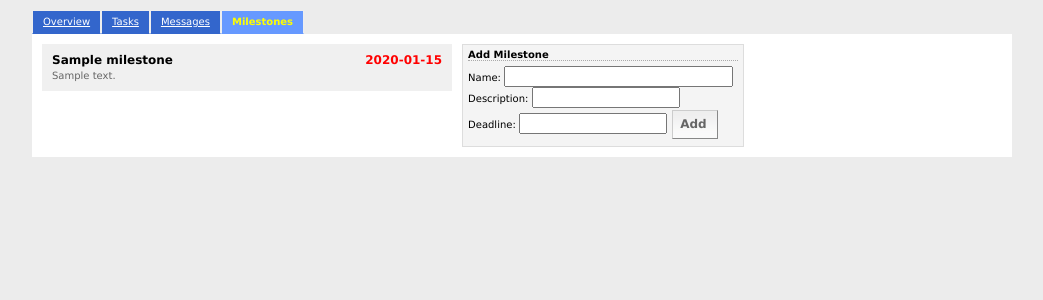
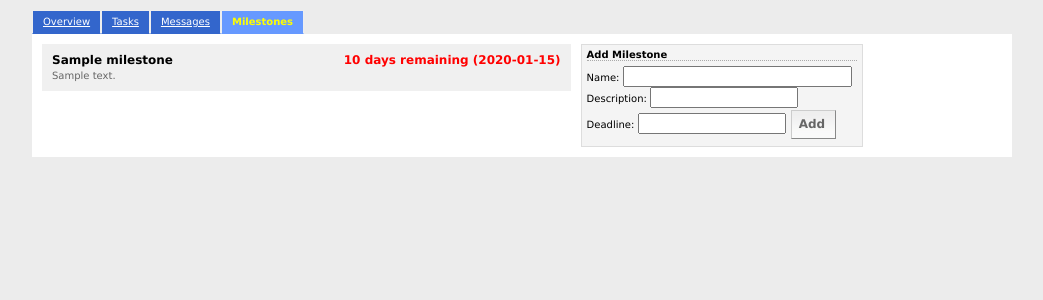
Before and after one commit to mreiferson/tasklance, a Django app: template apps/projman/templates/milestones.html in a window 1280 px wide. Shown: the part 35-335 px from the top of the page, without its empty margins (118-1161 px from the left). Run offline with Django 3.2, Linux system fonts and the light colour scheme; the template is opened without the code that fills it: most values are stand-ins (such as "Sample title", 1, 10 or a date in 2020); parts of the project's set-up code (start-up, migrations or seed data) failed here and were passed over.

Commit message:
added days_remaining to milestone
git-svn-id: https://svn.vrenesis.com/tasklance/trunk@3416 e4e18489-d04f-4dbd-bd3b-2e29156f5e3f

```diff
--- a/apps/projman/models.py
+++ b/apps/projman/models.py
@@ -52,6 +52,9 @@ class Milestone(models.Model):
 
 	class Meta:
 		ordering = ('priority', 'created')
+
+	def days_remaining(self):
+		return self.deadline - datetime.now()
 
 	def save(self):
 		if not self.created:
--- a/apps/projman/templates/milestones.html
+++ b/apps/projman/templates/milestones.html
@@ -45,7 +45,7 @@
 				{% for milestone in category.milestone_set.all %}
 					<div id="milestone{{ milestone.id }}" class="milestone">
 						<div class="msName">{{ milestone.name }}</div>
-						<div class="msDeadline">{{ milestone.deadline|date:"Y-m-d" }}</div>
+						<div class="msDeadline">{{ milestone.days_remaining.days }} day{% ifnotequal milestone.days_remaining.days 1 %}s{% endifnotequal %} remaining ({{ milestone.deadline|date:"Y-m-d" }})</div>
 						<div class="msDescription">{{ milestone.description }}</div>
 					</div>
 				{% endfor %}
```
